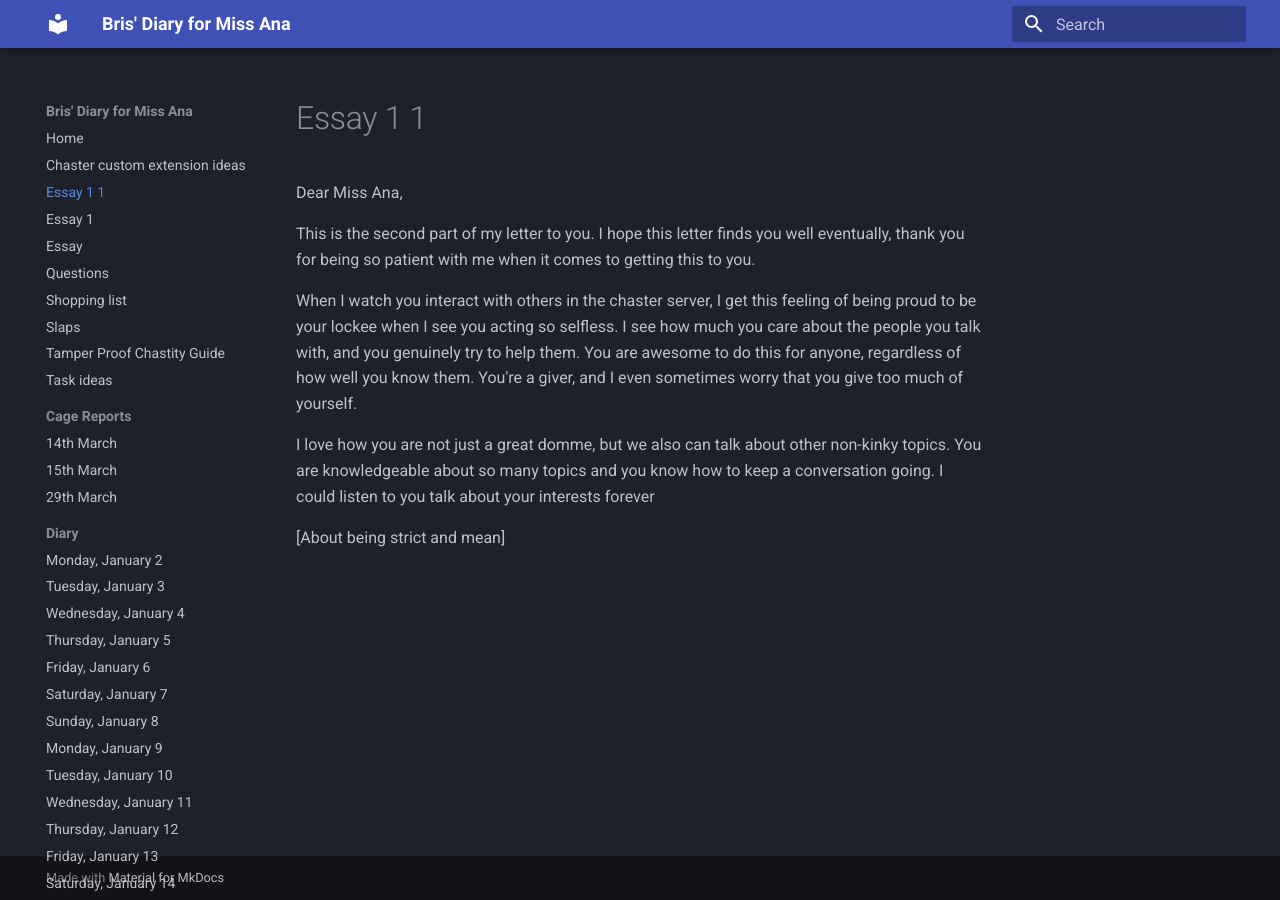
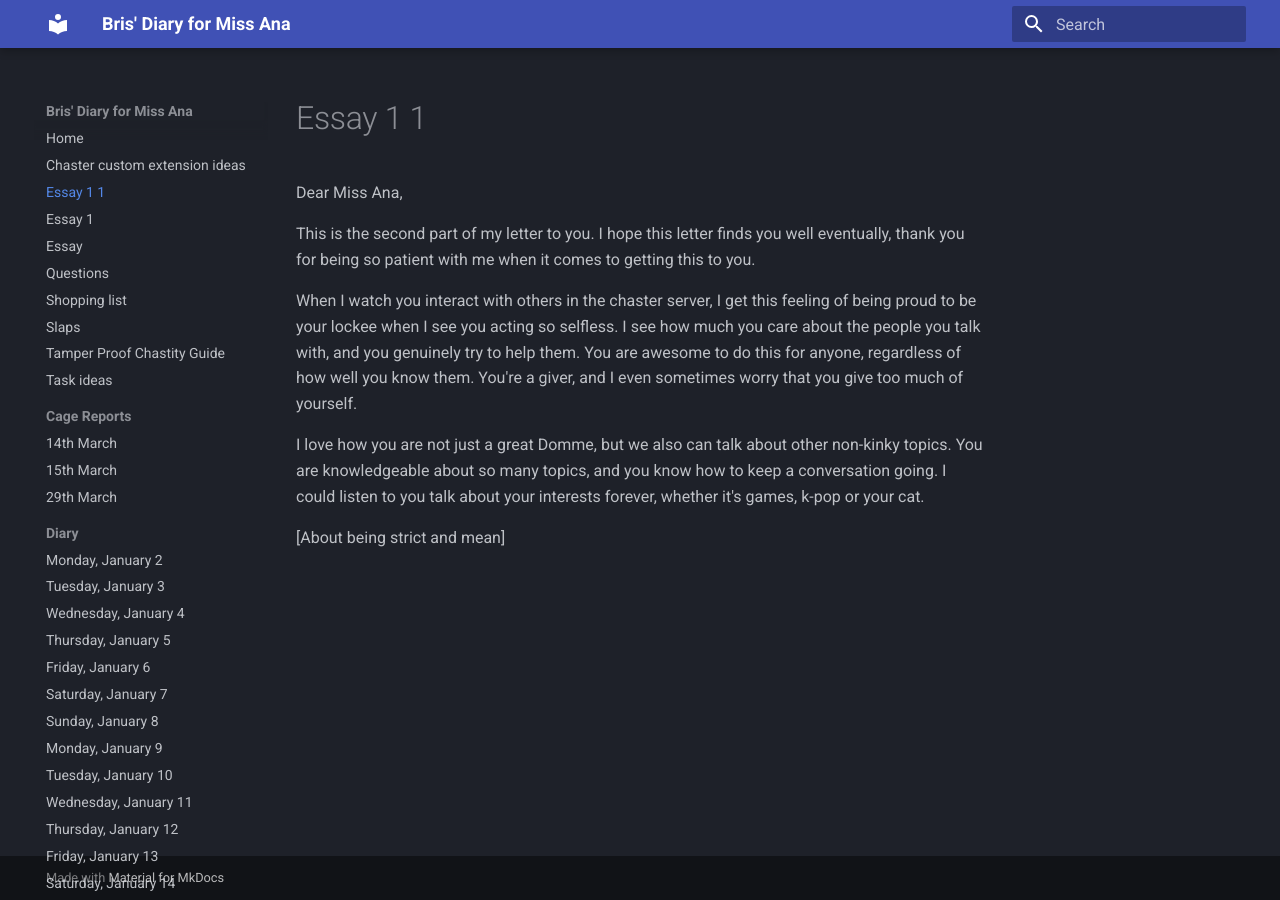
Before and after one commit to bris00/DFMA, an MkDocs documentation site: the page built from diary/Essay 1 1.md, in a window 1280 px wide. Built offline with MkDocs 1.6.1 and Material for MkDocs 9.7.7, drawn with Linux system fonts in a browser that asks for light colours.

Commit message:
vault backup: 2023-03-30 16:27:49
Affected files:
diary/Essay 1 1.md

```diff
--- a/diary/Essay 1 1.md
+++ b/diary/Essay 1 1.md
@@ -4,6 +4,6 @@ This is the second part of my letter to you. I hope this letter finds you well e
 
 When I watch you interact with others in the chaster server, I get this feeling of being proud to be your lockee when I see you acting so selfless. I see how much you care about the people you talk with, and you genuinely try to help them. You are awesome to do this for anyone, regardless of how well you know them. You're a giver, and I even sometimes worry that you give too much of yourself.
 
-I love how you are not just a great domme, but we also can talk about other non-kinky topics. You are knowledgeable about so many topics and you know how to keep a conversation going. I could listen to you talk about your interests forever
+I love how you are not just a great Domme, but we also can talk about other non-kinky topics. You are knowledgeable about so many topics, and you know how to keep a conversation going. I could listen to you talk about your interests forever, whether it's games, k-pop or your cat.
 
 [About being strict and mean]
```
